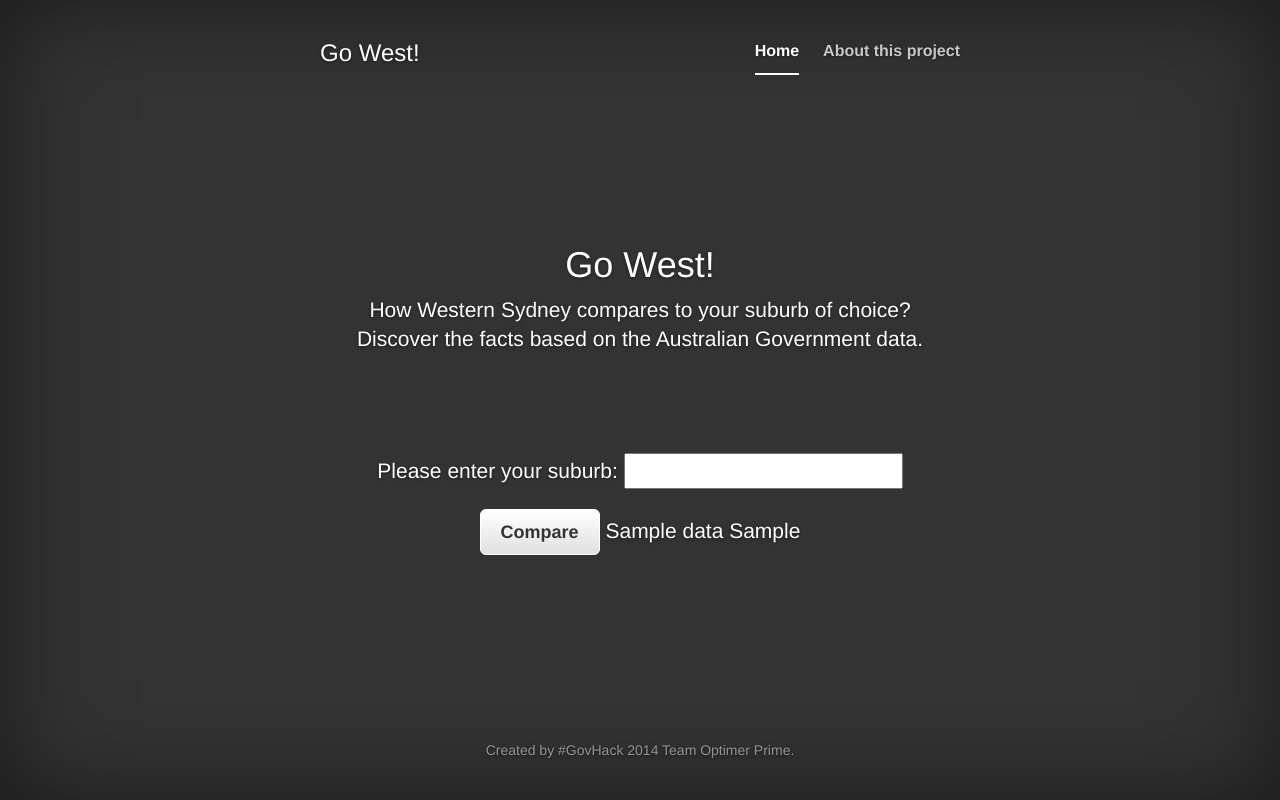
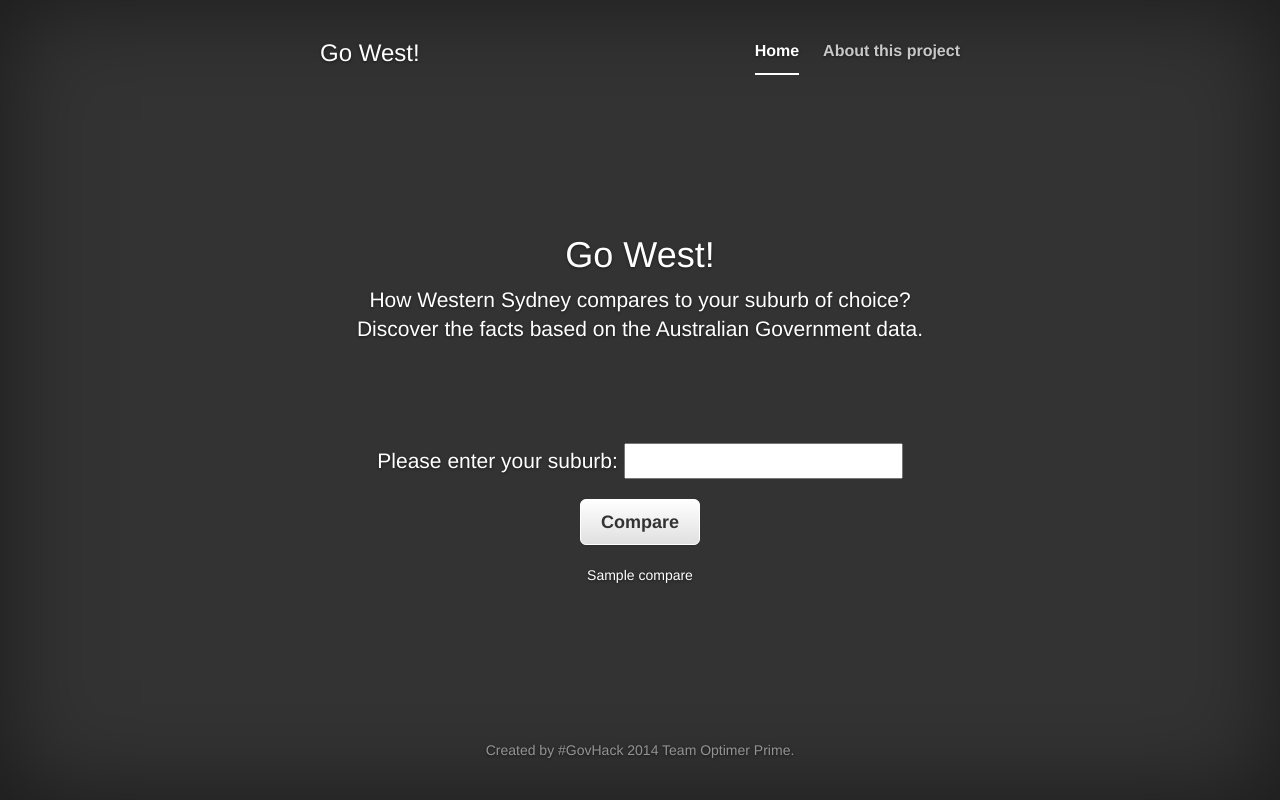
Before and after one commit to deccico/gowest, a Django app: template gowestapp/templates/go/index.html in a window 1280 px wide. Run offline with Django 3.2, Linux system fonts and the light colour scheme; the template is opened without the code that fills it: most values are stand-ins (such as "Sample title", 1, 10 or a date in 2020); some libraries are stand-ins or nearby versions.

Commit message:
Show input box argument below

```diff
--- a/gowestapp/go/datasets/lga_suburb_list/process.py
+++ b/gowestapp/go/datasets/lga_suburb_list/process.py
@@ -4,10 +4,11 @@ Load CSV of region,LGA,suburb,postcode, and returns multiple dicts:
 - Dict of LGA => region
 '''
 import csv
+import os
 
 
 def process():
-    reader = csv.reader(open('data.csv', 'r'))
+    reader = csv.reader(open(os.path.dirname(os.path.realpath(__file__)) + '/data.csv', 'r'))
     isfirst = True
     suburbDict = {}
     lgaDict = {}
--- a/gowestapp/go/views.py
+++ b/gowestapp/go/views.py
@@ -1,8 +1,8 @@
 from django.shortcuts import render
 
-from go.datasets.census_rent import process
+from go.datasets.lga_suburb_list import process
 
 def index(request):
-    context = {'data': process.getsomething()}
-    context['pp'] = request.GET.get('q', 'lalal')
+    context = {'suburbsToLGAs': process.process()}
+    context['compare'] = request.GET.get('compare', '')
     return render(request, 'go/index.html', context)
--- a/gowestapp/templates/go/index.html
+++ b/gowestapp/templates/go/index.html
@@ -39,15 +39,15 @@
                 Discover the facts based on the Australian Government data.</p>
               </br> </br> </br> </br>
             <p class="lead">Please enter your suburb:
-              <input type="text">
+              <input id="txtcompare" type="text" />
             </p>
             <p class="lead">
-              <a href="#about" class="btn btn-lg btn-default">Compare</a>
-                {{ data }}
-                {{ pp }}
+              <a id="btncompare" href="#" class="btn btn-lg btn-default">Compare</a>
             </p>
           </div>
-
+          <div>
+              {{ compare }}
+          </div>
           <div class="mastfoot">
             <div class="inner">
               <p>Created by #GovHack 2014 Team Optimer Prime.</p>
@@ -67,5 +67,13 @@
                  scrollSpeed: 1200
             });
         </script>
+    <script type="text/javascript">
+        var a = document.getElementById("btncompare");
+        a.onclick = function() {
+            var input = document.getElementById("txtcompare").value;
+            a.href = "?compare=" + input;
+            return true;
+        };
+    </script>
   </body>
 </html>
```
Also changed, not shown: gowestapp/go/datasets/lga_suburb_list/__init__.py (added).
